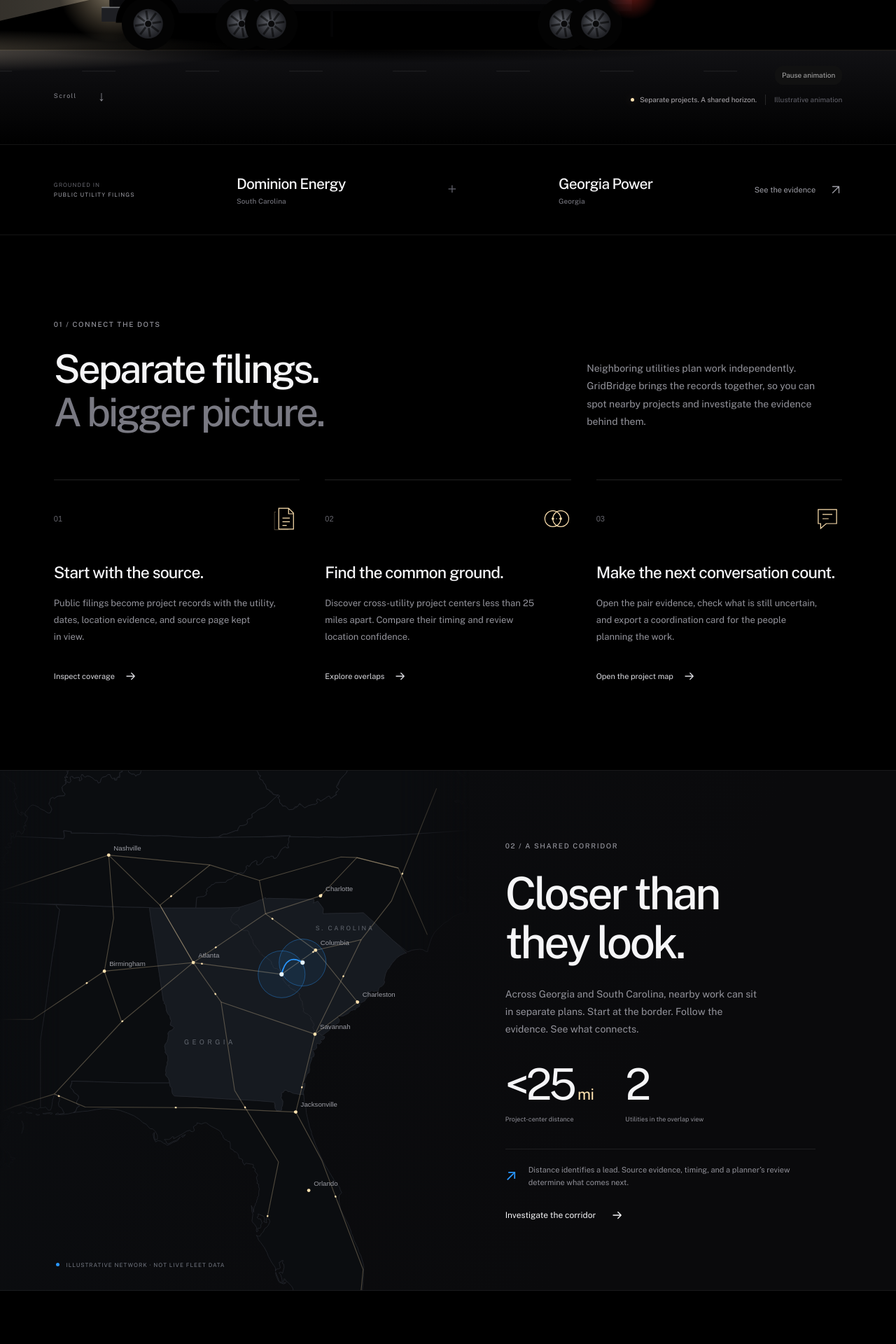
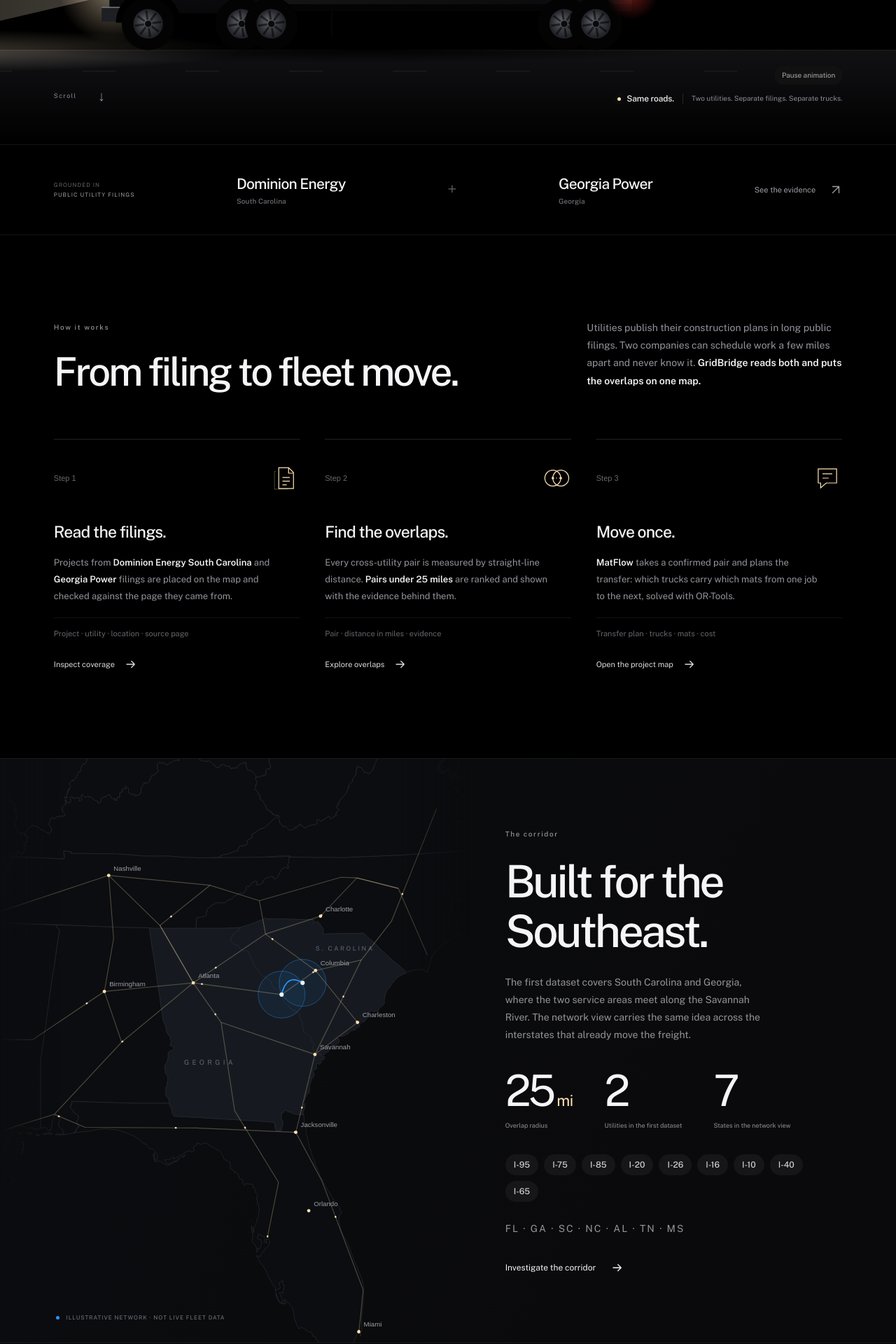
Before and after one commit to fradicus/Shellhacks-2026, a Next.js app in the folder web/: page / in a window 1280 px wide. Shown: the part 660-2580 px from the top of the page at 70% size. Built offline with nearby package versions, Linux system fonts and the light colour scheme; a web font is replaced by a local one.

Commit message:
[FIX-F05] Match landing copy to GridBridge reference HTML
Surface scroll-story beats Same roads. / One network. as scene captions
and align how, corridor, and finale section strings with the reference.

Co-authored-by: Sharan Santharam <iKnow24@users.noreply.github.com>

```diff
--- a/web/components/landing/HeroScene.tsx
+++ b/web/components/landing/HeroScene.tsx
@@ -36,8 +36,9 @@ export function HeroScene() {
       </div>
       <div className={s.sceneCaption}>
         <span className={s.statusDot} />
-        <span>{view === "road" ? "Separate projects. A shared horizon." : "One region. More possibilities."}</span>
-        <span>Illustrative animation</span>
+        {/* Scroll-story beats from GridBridge-reference.html texts.B / texts.C */}
+        <span>{view === "road" ? "Same roads." : "One network."}</span>
+        <span>{view === "road" ? "Two utilities. Separate filings. Separate trucks." : "GridBridge finds jobs within 25 miles and moves the fleet once."}</span>
       </div>
       <button className={s.pause} type="button" onClick={() => setPaused(!paused)} aria-pressed={paused}>
         {paused ? "Play animation" : "Pause animation"}
--- a/web/components/landing/LandingPage.tsx
+++ b/web/components/landing/LandingPage.tsx
@@ -12,7 +12,7 @@ export function LandingPage({fixtureMode}:{fixtureMode:boolean}) {
     <main className={s.main} id="main-content">
       <section className={s.hero} aria-labelledby="hero-title">
         <div className={s.heroContent}>
-          {/* Hero strings from docs/GridBridge-reference.html final overlay (h1 + .tag + primary CTA). */}
+          {/* Hero strings from docs/GridBridge-reference.html final overlay + scroll-story beats. */}
           <h1 id="hero-title">GridBridge</h1>
           <p className={s.heroTag}>Every mile. Connected.</p>
           <div className={s.actions}>
@@ -20,6 +20,7 @@ export function LandingPage({fixtureMode}:{fixtureMode:boolean}) {
           </div>
           <p className={s.heroNote}>{fixtureMode ? "Sample data available · No account needed" : "Public-source evidence · No account needed"}</p>
         </div>
+        <p className={s.sr}>GridBridge. Every mile. Connected. A truck drives through the title, then the view tilts down to a network of trucks across the Southeast United States.</p>
         <HeroScene/>
         <a href="#how-it-works" className={s.scrollHint}>Scroll <span aria-hidden="true">↓</span></a>
       </section>
@@ -34,24 +35,25 @@ export function LandingPage({fixtureMode}:{fixtureMode:boolean}) {
 
       <section className={`${s.section} ${s.workflow}`} id="how-it-works" aria-labelledby="how-title">
         <div className={s.sectionHeading}>
-          <div><p className={s.eyebrow}>01 / CONNECT THE DOTS</p><h2 id="how-title">Separate filings.<br/><span>A bigger picture.</span></h2></div>
-          <p>Neighboring utilities plan work independently. GridBridge brings the records together, so you can spot nearby projects and investigate the evidence behind them.</p>
+          <div><p className={s.eyebrow}>How it works</p><h2 id="how-title">From filing to fleet move.</h2></div>
+          <p>Utilities publish their construction plans in long public filings. Two companies can schedule work a few miles apart and never know it. <b>GridBridge reads both and puts the overlaps on one map.</b></p>
         </div>
         <div className={s.steps}>
-          <article className={s.step}><div className={s.stepTop}><span>01</span><svg viewBox="0 0 48 48" fill="none" aria-hidden="true"><path d="M14 7h16l8 8v26H14zM30 7v9h8M20 23h12M20 29h12M20 35h7" stroke="currentColor" strokeWidth="1.4"/><path d="M9 13H7v29h23" stroke="currentColor" strokeOpacity=".35"/></svg></div><h3>Start with the source.</h3><p>Public filings become project records with the utility, dates, location evidence, and source page kept in view.</p><Link href="/coverage">Inspect coverage <Arrow/></Link></article>
-          <article className={s.step}><div className={s.stepTop}><span>02</span><svg viewBox="0 0 48 48" fill="none" aria-hidden="true"><circle cx="18" cy="24" r="13" stroke="currentColor" strokeWidth="1.4"/><circle cx="31" cy="24" r="13" stroke="currentColor" strokeWidth="1.4"/><path d="M18 24h13" stroke="currentColor" strokeDasharray="2 3"/><circle cx="18" cy="24" r="2" fill="currentColor"/><circle cx="31" cy="24" r="2" fill="currentColor"/></svg></div><h3>Find the common ground.</h3><p>Discover cross-utility project centers less than 25 miles apart. Compare their timing and review location confidence.</p><Link href="/time">Explore overlaps <Arrow/></Link></article>
-          <article className={s.step}><div className={s.stepTop}><span>03</span><svg viewBox="0 0 48 48" fill="none" aria-hidden="true"><path d="M9 9h30v23H22l-9 8v-8H9zM16 17h16M16 24h10" stroke="currentColor" strokeWidth="1.4"/></svg></div><h3>Make the next conversation count.</h3><p>Open the pair evidence, check what is still uncertain, and export a coordination card for the people planning the work.</p><Link href="/map">Open the project map <Arrow/></Link></article>
+          <article className={s.step}><div className={s.stepTop}><span>Step 1</span><svg viewBox="0 0 48 48" fill="none" aria-hidden="true"><path d="M14 7h16l8 8v26H14zM30 7v9h8M20 23h12M20 29h12M20 35h7" stroke="currentColor" strokeWidth="1.4"/><path d="M9 13H7v29h23" stroke="currentColor" strokeOpacity=".35"/></svg></div><h3>Read the filings.</h3><p>Projects from <b>Dominion Energy South Carolina</b> and <b>Georgia Power</b> filings are placed on the map and checked against the page they came from.</p><span className={s.stepOut}>Project · utility · location · source page</span><Link href="/coverage">Inspect coverage <Arrow/></Link></article>
+          <article className={s.step}><div className={s.stepTop}><span>Step 2</span><svg viewBox="0 0 48 48" fill="none" aria-hidden="true"><circle cx="18" cy="24" r="13" stroke="currentColor" strokeWidth="1.4"/><circle cx="31" cy="24" r="13" stroke="currentColor" strokeWidth="1.4"/><path d="M18 24h13" stroke="currentColor" strokeDasharray="2 3"/><circle cx="18" cy="24" r="2" fill="currentColor"/><circle cx="31" cy="24" r="2" fill="currentColor"/></svg></div><h3>Find the overlaps.</h3><p>Every cross-utility pair is measured by straight-line distance. <b>Pairs under 25 miles</b> are ranked and shown with the evidence behind them.</p><span className={s.stepOut}>Pair · distance in miles · evidence</span><Link href="/time">Explore overlaps <Arrow/></Link></article>
+          <article className={s.step}><div className={s.stepTop}><span>Step 3</span><svg viewBox="0 0 48 48" fill="none" aria-hidden="true"><path d="M9 9h30v23H22l-9 8v-8H9zM16 17h16M16 24h10" stroke="currentColor" strokeWidth="1.4"/></svg></div><h3>Move once.</h3><p><b>MatFlow</b> takes a confirmed pair and plans the transfer: which trucks carry which mats from one job to the next, solved with OR-Tools.</p><span className={s.stepOut}>Transfer plan · trucks · mats · cost</span><Link href="/map">Open the project map <Arrow/></Link></article>
         </div>
       </section>
 
       <section className={s.corridor} id="the-corridor" aria-labelledby="corridor-title">
         <div className={s.corridorMap}><NetworkIllustration/><span className={s.mapCaption}><i/> ILLUSTRATIVE NETWORK · NOT LIVE FLEET DATA</span></div>
         <div className={s.corridorCopy}>
-          <p className={s.eyebrow}>02 / A SHARED CORRIDOR</p>
-          <h2 id="corridor-title">Closer than<br/>they look.</h2>
-          <p>Across Georgia and South Carolina, nearby work can sit in separate plans. Start at the border. Follow the evidence. See what connects.</p>
-          <div className={s.metrics}><div><strong>&lt;25<span>mi</span></strong><p>Project-center distance</p></div><div><strong>2</strong><p>Utilities in the overlap view</p></div></div>
-          <div className={s.scopeNote}><span aria-hidden="true">↗</span><p>Distance identifies a lead. Source evidence, timing, and a planner’s review determine what comes next.</p></div>
+          <p className={s.eyebrow}>The corridor</p>
+          <h2 id="corridor-title">Built for the Southeast.</h2>
+          <p>The first dataset covers South Carolina and Georgia, where the two service areas meet along the Savannah River. The network view carries the same idea across the interstates that already move the freight.</p>
+          <div className={s.metrics}><div><strong>25<span>mi</span></strong><p>Overlap radius</p></div><div><strong>2</strong><p>Utilities in the first dataset</p></div><div><strong>7</strong><p>States in the network view</p></div></div>
+          <div className={s.chips}><span>I-95</span><span>I-75</span><span>I-85</span><span>I-20</span><span>I-26</span><span>I-16</span><span>I-10</span><span>I-40</span><span>I-65</span></div>
+          <p className={s.states}>FL · GA · SC · NC · AL · TN · MS</p>
           <Link href="/time" className={s.textLink}>Investigate the corridor <Arrow/></Link>
         </div>
       </section>
@@ -67,8 +69,8 @@ export function LandingPage({fixtureMode}:{fixtureMode:boolean}) {
         </div>
       </section>
 
-      <section className={s.finalCta}><p className={s.eyebrow}>THE GRID IS CONNECTED. YOUR PLANS CAN BE, TOO.</p><h2>See what’s<br/><span>just down the road.</span></h2><Link href="/time" className={s.primary}>Find the connection <Arrow/></Link><p>Discover a lead. Check the evidence. Start a conversation.</p></section>
+      <section className={s.finalCta} id="go"><h2>Every mile. Connected.</h2><a href="#how-it-works" className={s.primary}>Read how it works <Arrow/></a><p>Network animation is simulated. Overlap analysis uses public utility filings.</p></section>
     </main>
-    <footer className={s.footer}><Link href="/" className={s.footerBrand}>GridBridge<span>Every mile. Connected.</span></Link><div><Link href="/map">Project map</Link><Link href="/explore">National explorer</Link><Link href="/coverage">Source coverage</Link></div><p>Coordination discovery from public records.<br/>Illustrations are conceptual. Project evidence stays in the app.</p></footer>
+    <footer className={s.footer}><Link href="/" className={s.footerBrand}>GridBridge<span>Every mile. Connected.</span></Link><div><Link href="/map">Project map</Link><Link href="/explore">National explorer</Link><Link href="/coverage">Source coverage</Link></div><p>GridBridge · Built at ShellHacks 2026 for the Sperry Gridlock challenge<br/>Network animation is simulated. Overlap analysis uses public utility filings.</p></footer>
   </div>;
 }
--- a/web/components/landing/landing.module.css
+++ b/web/components/landing/landing.module.css
@@ -36,8 +36,15 @@
 .sceneControls button span { font-size: 9px; margin-right: 6px; color: #65656d; }
 .sceneControls button[aria-pressed="true"] { color: #f5f5f7; background: #ffffff0e; }
 .sceneControls button[aria-pressed="true"] span { color: var(--landing-warm); }
-.sceneCaption { position: absolute; z-index: 2; right: 6vw; bottom: 56px; display: flex; align-items: center; gap: 8px; color: #aeabb0; font-size: 10px; }
-.sceneCaption > span:last-child { color: #63636c; border-left: 1px solid #ffffff20; padding-left: 12px; margin-left: 4px; }
+.sr { position: absolute; width: 1px; height: 1px; overflow: hidden; clip: rect(0 0 0 0); white-space: nowrap; }
+.sceneCaption { position: absolute; z-index: 2; right: 6vw; bottom: 56px; display: flex; align-items: center; gap: 8px; color: #aeabb0; font-size: 10px; max-width: min(420px, 46vw); }
+.sceneCaption > span:nth-child(2) { color: #f5f5f7; font-size: 12px; font-weight: 500; letter-spacing: -.01em; white-space: nowrap; }
+.sceneCaption > span:last-child { color: #8c8c94; border-left: 1px solid #ffffff20; padding-left: 12px; margin-left: 4px; line-height: 1.35; }
+.stepOut { font-size: 11px; color: #66666e; margin: -12px 0 22px; padding-top: 14px; border-top: 1px solid #ffffff14; }
+.chips { display: flex; flex-wrap: wrap; gap: 8px; margin: 8px 0 14px; }
+.chips span { padding: 6px 12px; border-radius: 999px; background: #161618; font-size: 12px; font-weight: 500; color: #d2d2d7; }
+.states { color: #6e6e73; font-size: 13px; letter-spacing: .14em; margin: 0 0 28px; }
+.sectionHeading b, .step b { color: #f5f5f7; font-weight: 600; }
 .scrollHint { position: absolute; z-index: 2; bottom: 54px; left: 6vw; font-size: 9px; letter-spacing: .15em; color: #8c8c94 !important; display: flex; align-items: center; gap: 30px; }
 .scrollHint span { font-size: 20px; font-weight: 300; }
 .pause { position:absolute; right:6vw; bottom:85px; z-index:3; color:#aaa; border:0; background:#111; border-radius:12px; padding:6px 10px; font:inherit; font-size:10px; cursor:pointer; }
```
Also changed, not shown: 1 other file (tests, documents, lock files or other folders).
